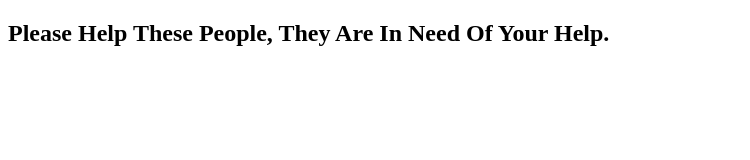
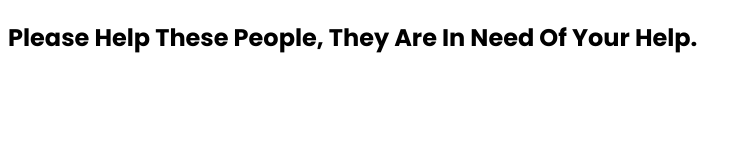
Before and after one commit to SkAhamed/my-first-assignment, a plain HTML site: page index.html in a window 1280 px wide. Shown: the whole page, without its empty margins (0-750 px from the left). Drawn offline with Linux system fonts and the light colour scheme.

Commit message:
donate today

```diff
--- a/index.html
+++ b/index.html
@@ -6,11 +6,14 @@
     <meta http-equiv="X-UA-Compatible" content="IE=edge">
     <meta name="viewport" content="width=device-width, initial-scale=1.0">
     <title>My First Assignment</title>
+    <link rel="preconnect" href="https://fonts.googleapis.com">
+    <link rel="preconnect" href="https://fonts.gstatic.com" crossorigin>
+    <link href="https://fonts.googleapis.com/css2?family=Poppins:wght@400;700&display=swap" rel="stylesheet">
     <link rel="stylesheet" href="style.css">
 </head>
 
 <body>
-    <section>
+    <section class="">
         <div>
             <h1>Please Help These People, They Are In Need Of Your Help.</h1>
         </div>
--- a/style.css
+++ b/style.css
@@ -1 +1,3 @@
-h1 {}
+h1 {
+    font-family: 'Poppins', sans-serif;
+}
```
